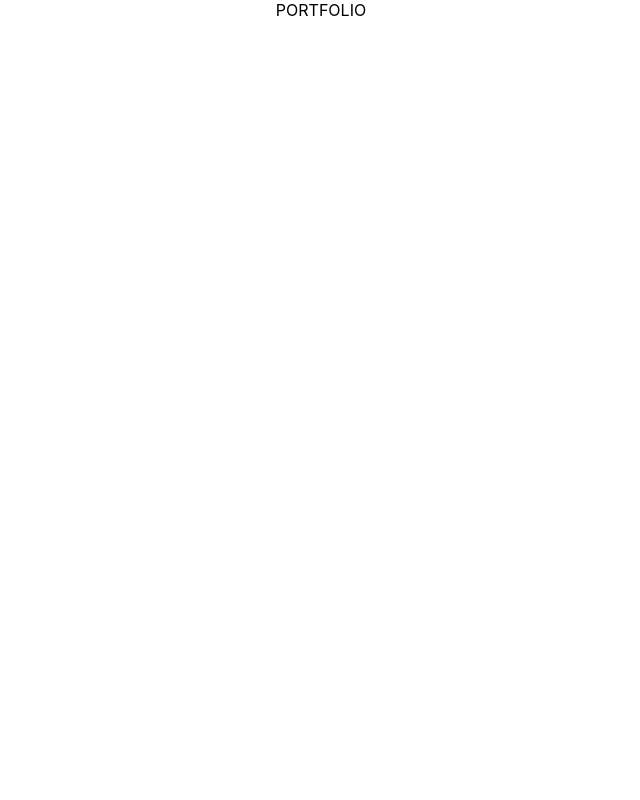
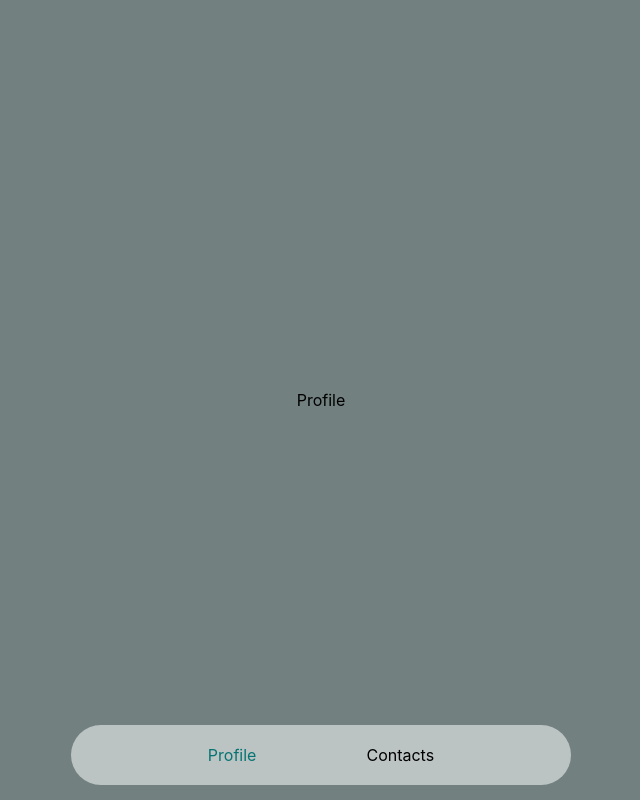
Before and after one commit to Rumata-SL/portfolio-2, a React (Create React App) app: page /profile/ in a window 1280 px wide. Shown: the whole page, without its empty margins (319-959 px from the left). Built offline with nearby package versions, Linux system fonts and the light colour scheme.

Commit message:
added routing

```diff
--- a/src/App.css
+++ b/src/App.css
@@ -1,3 +1,10 @@
 .App {
-  text-align: center;
+    margin: 0 auto;
+    width: 100%;
+    height: 100vh;
+    background-color: #728080;
+    display: flex;
+    flex-direction: column;
+    justify-content: center;
+    align-items: center;
 }
--- a/src/App.tsx
+++ b/src/App.tsx
@@ -1,10 +1,23 @@
 import React from 'react';
 import './App.css';
+import {Navigate, Route, Routes} from "react-router-dom";
+import {Navigation, PATH} from "./components/navigation/Navigation";
+import {Profile} from "./components/profile/Profile";
+import {Contacts} from "./components/contacts/Contacts";
 
 function App() {
   return (
     <div className="App">
-        PORTFOLIO
+        <div>
+            <Routes>
+                <Route path={'/'} element={<Navigate to={PATH.PROFILE}/>}/>
+                <Route path={PATH.PROFILE} element={<Profile/>}></Route>
+                <Route path={PATH.CONTACTS} element={<Contacts/>}></Route>
+            </Routes>
+        </div>
+        <div>
+            <Navigation/>
+        </div>
     </div>
   );
 }
--- /dev/null
+++ b/src/components/contacts/Contacts.tsx
@@ -0,0 +1,9 @@
+import React from "react";
+
+export const Contacts = () => {
+    return (
+        <div>
+            Contacts
+        </div>
+    );
+};
--- /dev/null
+++ b/src/components/navigation/Navigation.module.css
@@ -0,0 +1,36 @@
+.wrapper{
+    position: fixed;
+    width: 500px;
+    height: 60px;
+    background-color: rgba(255, 255, 255, 0.53);
+    bottom: 15px;
+    left:50%;
+    margin-left: -250px;
+    padding: 2px;
+    box-sizing: border-box;
+    display: flex;
+    justify-content: center;
+    align-items: center;
+    border-radius: 30px;
+}
+.container{
+    width: 90%;
+    display: flex;
+    flex-direction: row;
+    align-items: center;
+    justify-content: space-evenly;
+    list-style-type: none;
+    /*padding-top: 10px;*/
+    /*padding-left: 40px;*/
+}
+a {
+    text-decoration: none;
+    /*font-size: 1.5em;*/
+    color: #000;
+}
+.active {
+    color: #067473;
+}
+.link:hover {
+    color: #af230a;
+}
--- /dev/null
+++ b/src/components/navigation/Navigation.tsx
@@ -0,0 +1,27 @@
+import React from "react";
+import {NavLink} from "react-router-dom";
+import style from "./Navigation.module.css"
+
+export enum PATH {
+    PROFILE = '/profile/',
+    CONTACTS = '/contacts/',
+}
+type IsActive = {
+    isActive: boolean
+}
+
+export const Navigation = () => {
+    const setActive = ({isActive}: IsActive) => isActive ? style.active : style.link
+    return (
+        <div className={style.wrapper}>
+            <div className={style.container}>
+                <div>
+                    <NavLink className={setActive} to={PATH.PROFILE}>Profile</NavLink>
+                </div>
+                <div>
+                    <NavLink className={setActive} to={PATH.CONTACTS}>Contacts</NavLink>
+                </div>
+            </div>
+        </div>
+    );
+};
--- /dev/null
+++ b/src/components/profile/Profile.tsx
@@ -0,0 +1,9 @@
+import React from "react";
+
+export const Profile = () => {
+    return (
+        <div>
+            Profile
+        </div>
+    );
+};
--- a/src/index.tsx
+++ b/src/index.tsx
@@ -3,14 +3,16 @@ import ReactDOM from 'react-dom/client';
 import './index.css';
 import App from './App';
 import reportWebVitals from './reportWebVitals';
+import {BrowserRouter} from "react-router-dom";
 
 const root = ReactDOM.createRoot(
   document.getElementById('root') as HTMLElement
 );
 root.render(
-  <React.StrictMode>
-    <App />
-  </React.StrictMode>
+    <BrowserRouter>
+        <App/>
+    </BrowserRouter>
+
 );
 
 // If you want to start measuring performance in your app, pass a function
```
